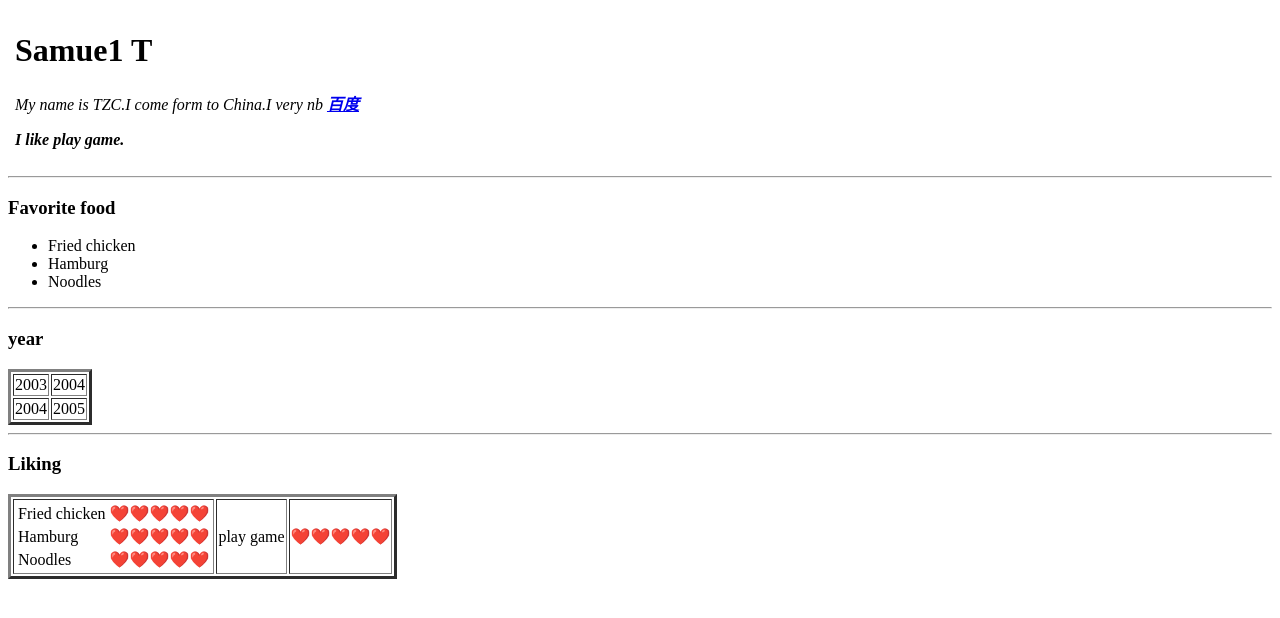
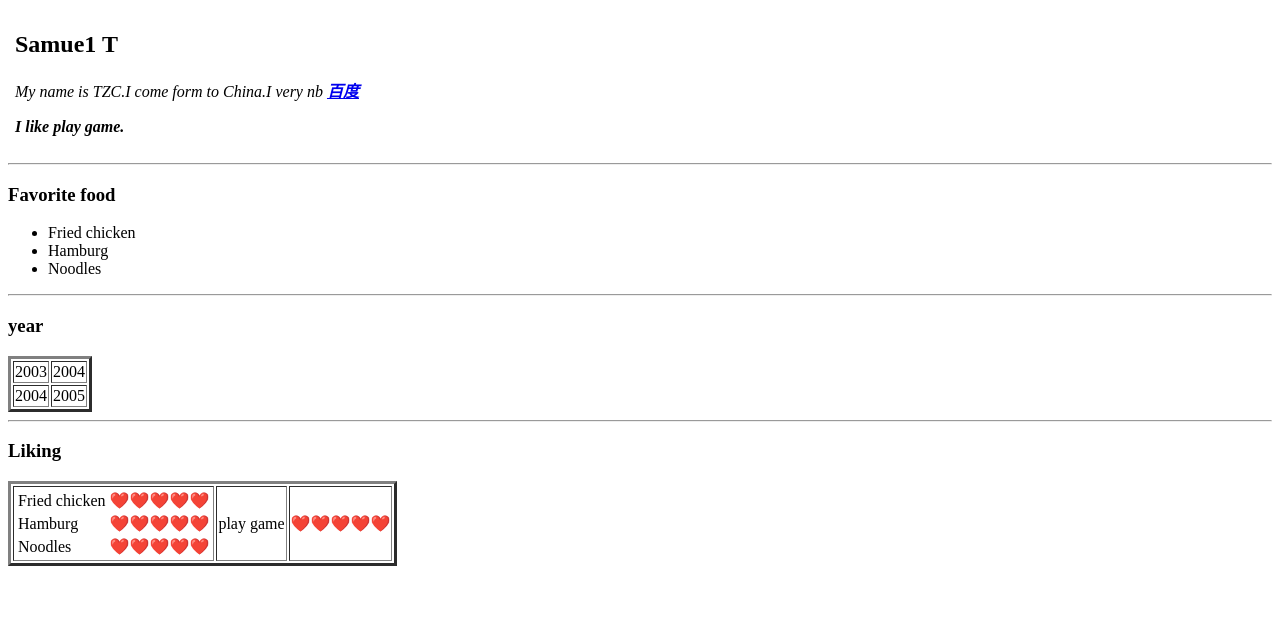
Before and after one commit to wosiniyeye/tanzhechen, a plain HTML site: page index.html in a window 1280 px wide. Drawn offline with Linux system fonts and the light colour scheme.

Commit message:
yiyfhhgg

```diff
--- a/index.html
+++ b/index.html
@@ -13,7 +13,7 @@
             <img src="C:\Users\86135\Desktop\download.png" alt="">
         </td>
         <td>
-            <h1>Samue1 T</h1>
+            <h2>Samue1 T</h2>
             <p>
                 <em>My name is TZC.I come form to China.I very nb
                     <strong><a href="http://www.baidu.com/">百度</a><strong><em>
```
